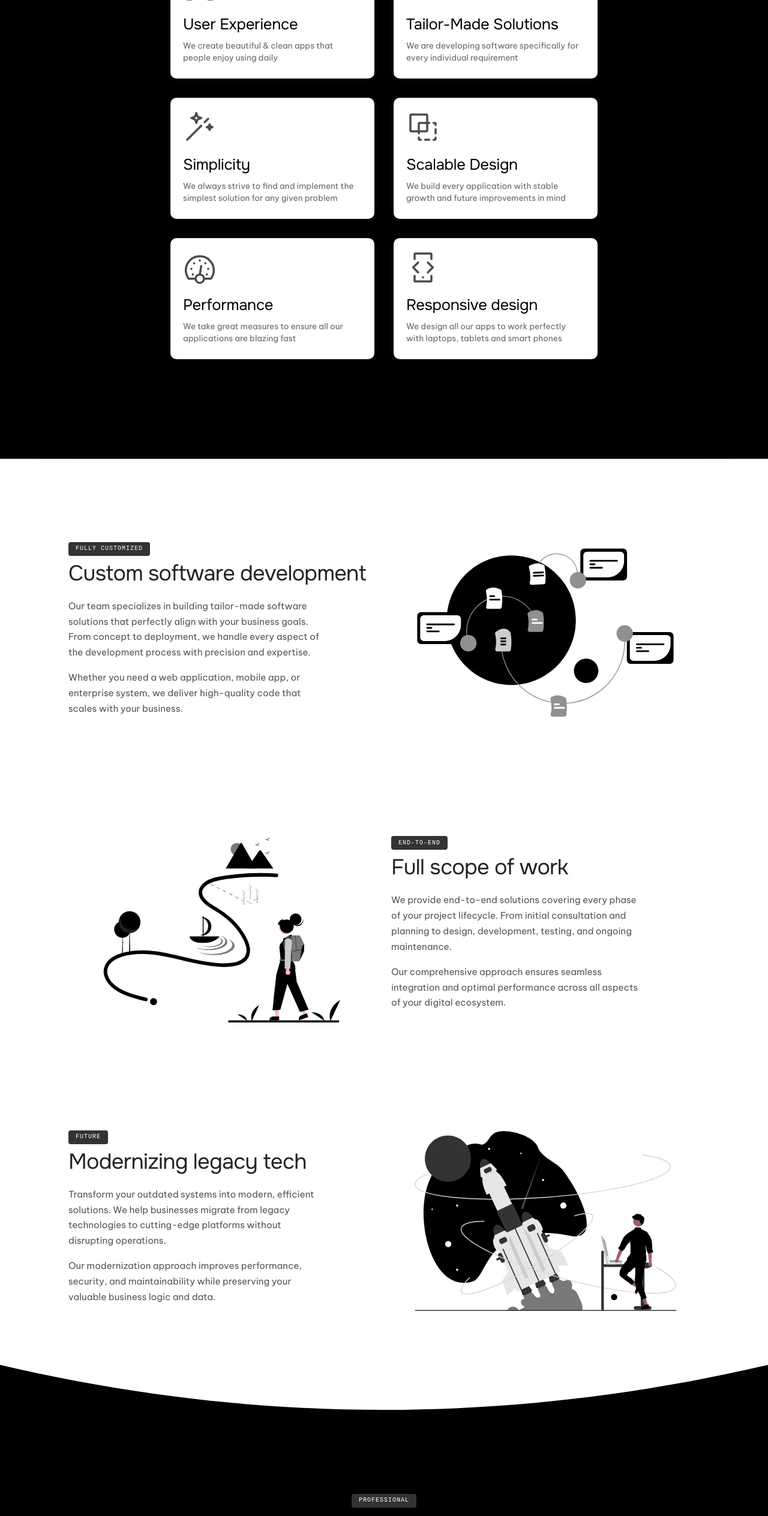
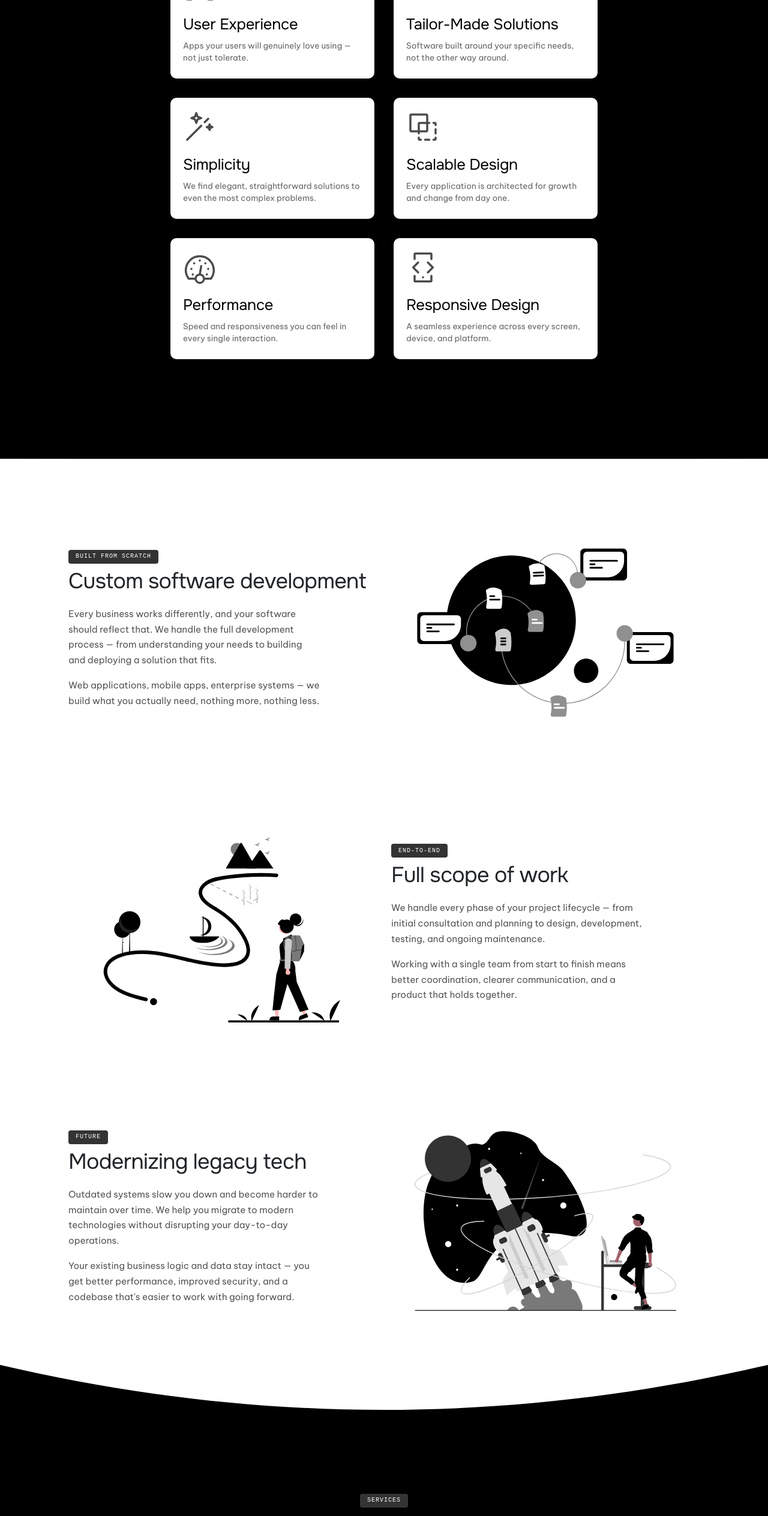
Before and after one commit to luka-dev-harbor/dev-harbor-website, a SvelteKit app: page / in a window 1280 px wide. Shown: the part 1578-4106 px from the top of the page at 60% size. Built offline with nearby package versions, Linux system fonts and the light colour scheme; a web font is replaced by a local one.

Commit message:
Content improvements, polishing

```diff
--- a/src/routes/+page.svelte
+++ b/src/routes/+page.svelte
@@ -90,12 +90,12 @@
                 <h1>Core Values</h1>
             </div>
             <div class="values-cards">
-                <WhiteCard iconClass="iris-scan" isLeft={true} headerText="User Experience" bodyText="We create beautiful & clean apps that people enjoy using daily"></WhiteCard>
-                <WhiteCard iconClass="code" isLeft={false} headerText="Tailor-Made Solutions" bodyText="We are developing software specifically for every individual requirement"></WhiteCard>
-                <WhiteCard iconClass="magic" isLeft={true} headerText="Simplicity" bodyText="We always strive to find and implement the simplest solution for any given problem"></WhiteCard>
-                <WhiteCard iconClass="subtract" isLeft={false} headerText="Scalable Design" bodyText="We build every application with stable growth and future improvements in mind"></WhiteCard>
-                <WhiteCard iconClass="dashboard-dots" isLeft={true} headerText="Performance" bodyText="We take great measures to ensure all our applications are blazing fast"></WhiteCard>
-                <WhiteCard iconClass="mobile-dev-mode" isLeft={false} headerText="Responsive design" bodyText="We design all our apps to work perfectly with laptops, tablets and smart phones"></WhiteCard>
+                <WhiteCard iconClass="iris-scan" isLeft={true} headerText="User Experience" bodyText="Apps your users will genuinely love using — not just tolerate."></WhiteCard>
+                <WhiteCard iconClass="code" isLeft={false} headerText="Tailor-Made Solutions" bodyText="Software built around your specific needs, not the other way around."></WhiteCard>
+                <WhiteCard iconClass="magic" isLeft={true} headerText="Simplicity" bodyText="We find elegant, straightforward solutions to even the most complex problems."></WhiteCard>
+                <WhiteCard iconClass="subtract" isLeft={false} headerText="Scalable Design" bodyText="Every application is architected for growth and change from day one."></WhiteCard>
+                <WhiteCard iconClass="dashboard-dots" isLeft={true} headerText="Performance" bodyText="Speed and responsiveness you can feel in every single interaction."></WhiteCard>
+                <WhiteCard iconClass="mobile-dev-mode" isLeft={false} headerText="Responsive Design" bodyText="A seamless experience across every screen, device, and platform."></WhiteCard>
             </div>
 
         </div>
@@ -112,11 +112,11 @@
             <div class="row align-items-center">
                 <div class="col-12 col-lg-6 order-2 order-lg-1">
                     <div class="text-start">
-                        <Badge text={'FULLY CUSTOMIZED'}></Badge>
+                        <Badge text={'BUILT FROM SCRATCH'}></Badge>
                     </div>
                     <h2>Custom software development</h2>
-                    <p>Our team specializes in building tailor-made software solutions that perfectly align with your business goals. From concept to deployment, we handle every aspect of the development process with precision and expertise.</p>
-                    <p>Whether you need a web application, mobile app, or enterprise system, we deliver high-quality code that scales with your business.</p>
+                    <p>Every business works differently, and your software should reflect that. We handle the full development process — from understanding your needs to building and deploying a solution that fits.</p>
+                    <p>Web applications, mobile apps, enterprise systems — we build what you actually need, nothing more, nothing less.</p>
                 </div>
                 <div class="col-12 col-lg-6 order-1 order-lg-2">
                     <img src="/custom-software.svg" alt="Custom Software Development">
@@ -139,8 +139,8 @@
                         <Badge text={'END-TO-END'}></Badge>
                     </div>
                     <h2>Full scope of work</h2>
-                    <p>We provide end-to-end solutions covering every phase of your project lifecycle. From initial consultation and planning to design, development, testing, and ongoing maintenance.</p>
-                    <p>Our comprehensive approach ensures seamless integration and optimal performance across all aspects of your digital ecosystem.</p>
+                    <p>We handle every phase of your project lifecycle — from initial consultation and planning to design, development, testing, and ongoing maintenance.</p>
+                    <p>Working with a single team from start to finish means better coordination, clearer communication, and a product that holds together.</p>
                 </div>
             </div>
         </div>
@@ -157,8 +157,8 @@
                         <Badge text={'FUTURE'}></Badge>
                     </div>
                     <h2>Modernizing legacy tech</h2>
-                    <p>Transform your outdated systems into modern, efficient solutions. We help businesses migrate from legacy technologies to cutting-edge platforms without disrupting operations.</p>
-                    <p>Our modernization approach improves performance, security, and maintainability while preserving your valuable business logic and data.</p>
+                    <p>Outdated systems slow you down and become harder to maintain over time. We help you migrate to modern technologies without disrupting your day-to-day operations.</p>
+                    <p>Your existing business logic and data stay intact — you get better performance, improved security, and a codebase that's easier to work with going forward.</p>
                 </div>
                 <div class="col-12 col-lg-6 order-1 order-lg-2">
                     <img src="/modernize.svg" alt="Modernizing Legacy Tech">
@@ -175,7 +175,7 @@
     <!------------->
     <div class="black-box pb-3">
         <div class="content-wrapper">
-            <Badge text={'PROFESSIONAL'}></Badge>
+            <Badge text={'SERVICES'}></Badge>
             <h1>Expertise</h1>
             <div class="expertise-grid">
                 <div class="expertise-card">
@@ -183,21 +183,21 @@
                         <span class="icon code"></span>
                     </div>
                     <h3>Web Apps</h3>
-                    <p>Building software for businesses of any size, from small applications to large-scale systems.</p>
+                    <p>From simple internal tools to complex platforms, we build web applications that fit your business.</p>
                 </div>
                 <div class="expertise-card">
                     <div class="icon-square">
                         <span class="icon dashboard-dots"></span>
                     </div>
                     <h3>Native Mobile</h3>
-                    <p>Engaging and intuitive mobile experiences for your audience on-the-go.</p>
+                    <p>iOS and Android apps built for performance, usability, and seamless integration with your systems.</p>
                 </div>
                 <div class="expertise-card">
                     <div class="icon-square">
                         <span class="icon iris-scan"></span>
                     </div>
                     <h3>Consulting</h3>
-                    <p>Expert guidance and solutions to help your business thrive in the digital age.</p>
+                    <p>Honest, practical advice to help you plan, prioritize, and avoid common pitfalls.</p>
                 </div>
             </div>
 
@@ -499,7 +499,7 @@
             font-size: 0.875rem;
             line-height: 1.5;
             color: #aaa;
-            max-width: 180px;
+            max-width: 185px;
             margin: 0 auto;
         }
     }
```
